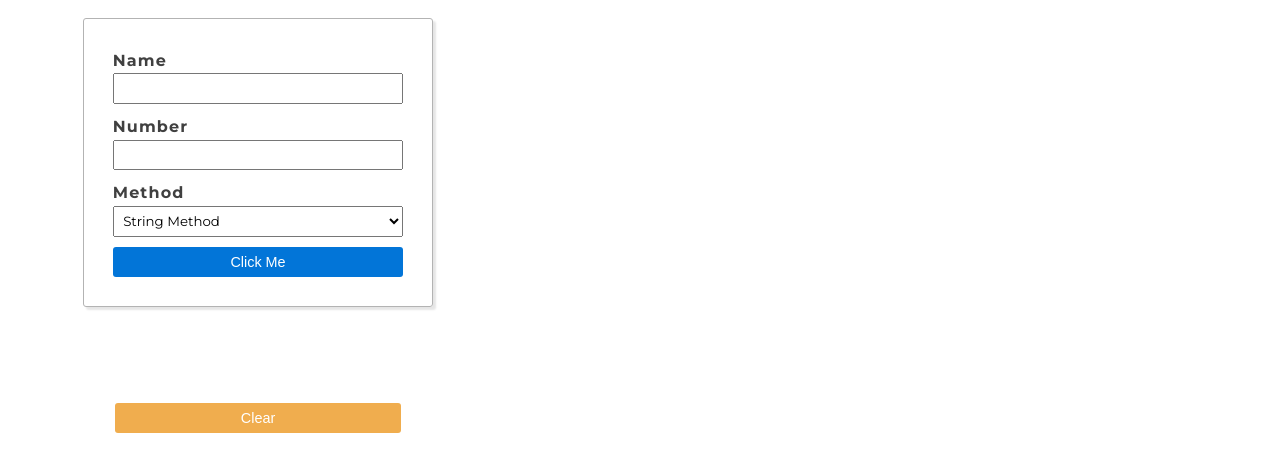
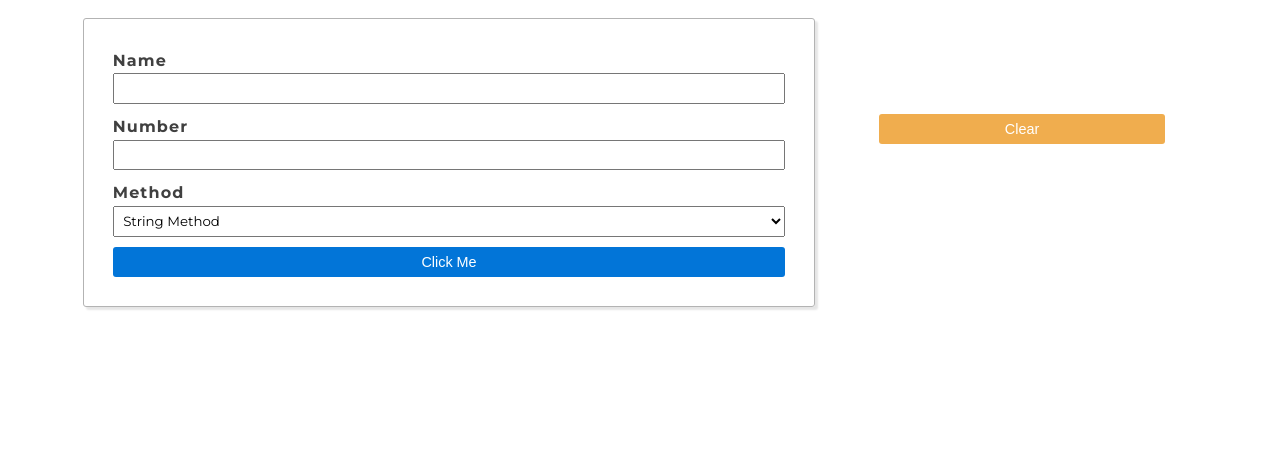
Before and after one commit to KamonLeigh/web-app-worker, a website built with Parcel: page index.html in a window 1280 px wide. Shown: the part 76-548 px from the top of the page. Built offline with nearby package versions, Linux system fonts and the light colour scheme.

Commit message:
add css for larger screens for form/ section

```diff
--- a/style.css
+++ b/style.css
@@ -83,6 +83,12 @@ form {
     margin-block-end: 2rem;
 }
 
+@media(min-width: 600px) {
+    form {
+        grid-column: 2 / span 2;
+    }
+}
+
 label {
     text-transform: capitalize;
     font-weight: 700;
@@ -108,6 +114,17 @@ section {
     margin-block-end: 2em;
 }
 
+
 .result {
     letter-spacing: 1.3;
+    padding: 1em;
+    overflow: scroll;
 }
+
+@media(min-width: 600px) {
+    section {
+        grid-column: 4;
+    }
+
+
+}
```
